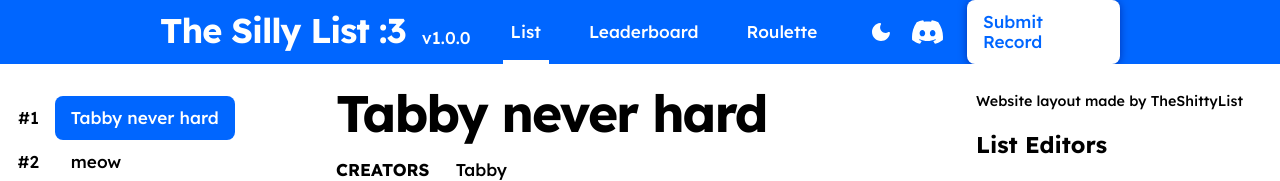
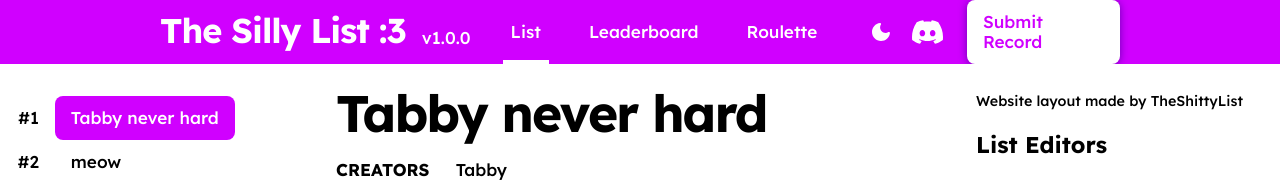
Before and after one commit to CuteAxi/CuteAxi.github.io, a plain HTML site: page index.html in a window 1280 px wide. Shown: the top 181 px of the page. Drawn offline with nearby package versions, Linux system fonts and the light colour scheme.

Commit message:
Update main.css

```diff
--- a/css/main.css
+++ b/css/main.css
@@ -3,7 +3,7 @@
     --color-on-background: black;
     --color-background-hover: #eee;
     --color-on-background-hover: black;
-    --color-primary: #0066ff;
+    --color-primary: #d000ff;
     --color-on-primary: white;
     --color-error: #de0000;
     --color-on-error: white;
@@ -16,7 +16,7 @@ header.dark {
     --color-on-background: white;
     --color-background-hover: #27262c;
     --color-on-background-hover: white;
-    --color-primary: #283593;
+    --color-primary: #882893;
     --color-primary-disabled: #1f213c;
     --color-on-primary: white;
     --color-error: #de0000;
```
